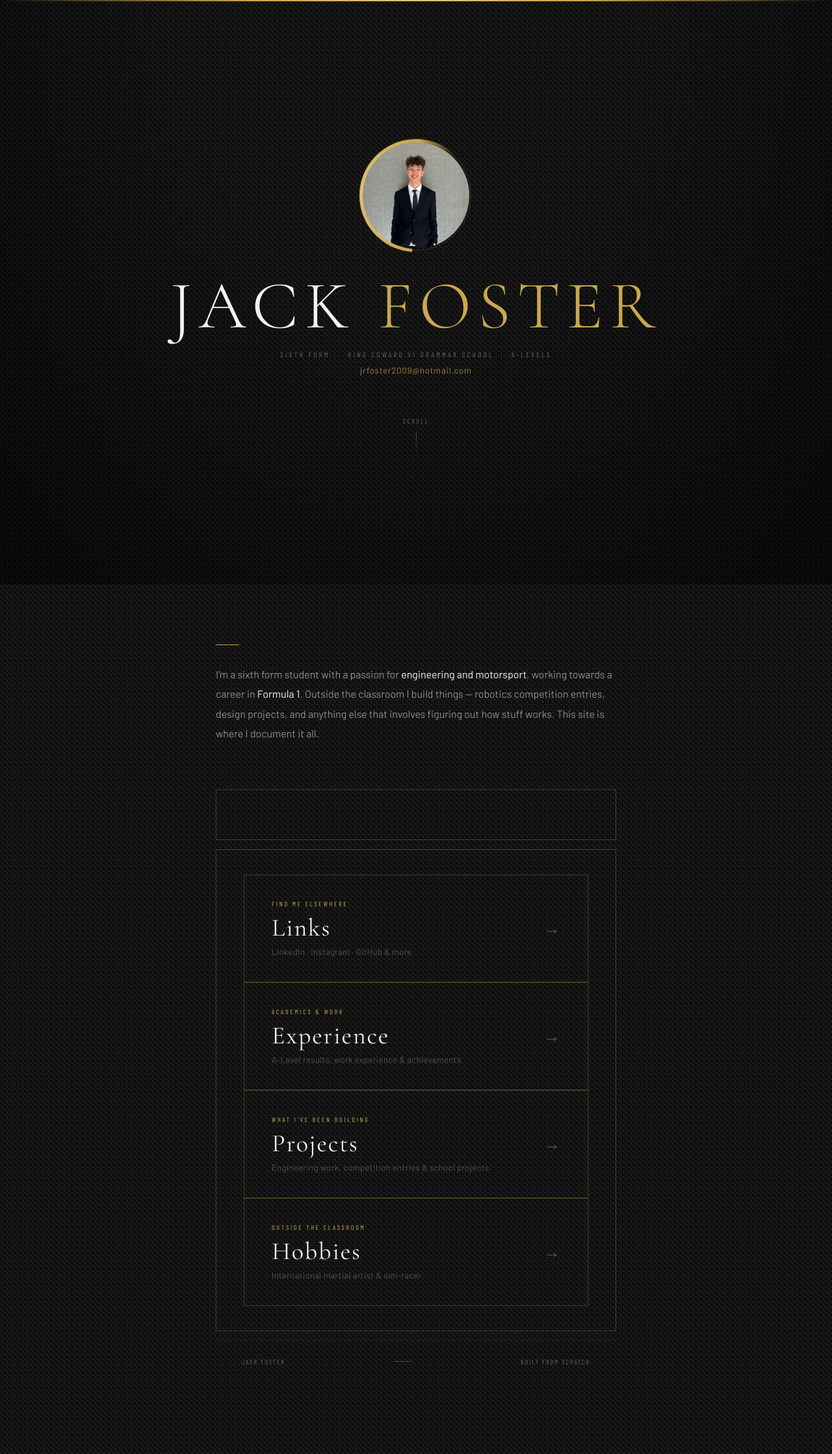
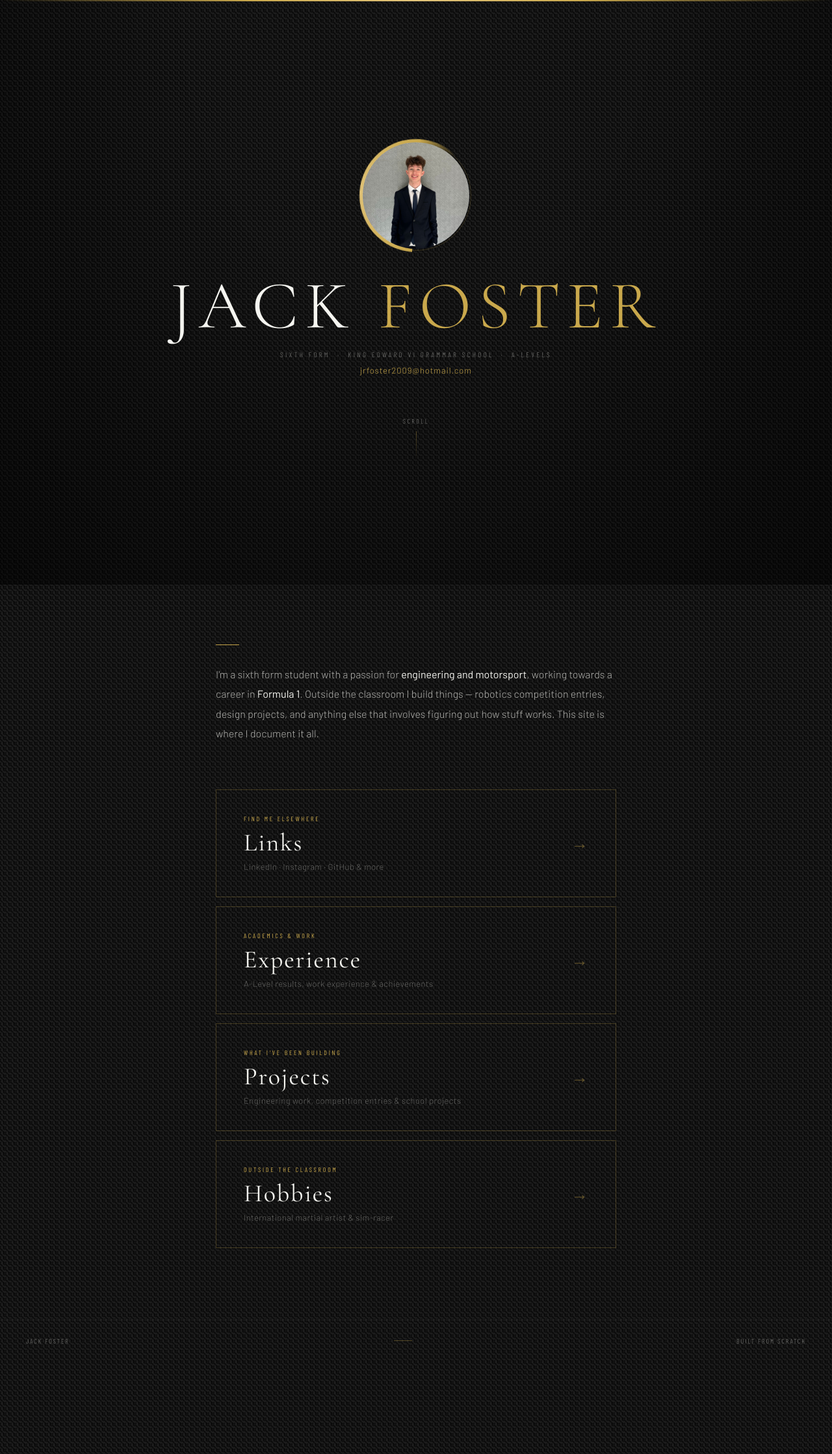
Before and after one commit to jrfoster09/jrfoster09.github.io, a Jekyll site: the page built from index.html, in a window 1280 px wide. Shown: the whole page at 65% size. Built offline with Jekyll 4.4.1, drawn with Linux system fonts in a browser that asks for light colours; some web fonts are replaced.

Commit message:
Update index.html

```diff
--- a/index.html
+++ b/index.html
@@ -507,7 +507,6 @@
 
     <!-- LINKS -->
     <a href="/portfolio/links.html" class="nav-box reveal">
-      <div class="nav-box reveal">
       <div class="corner-tl"></div>
       <div class="corner-br"></div>
       <div class="nav-box-inner">
```
